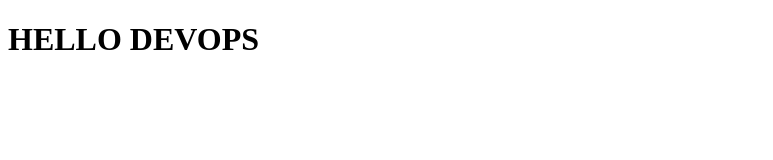
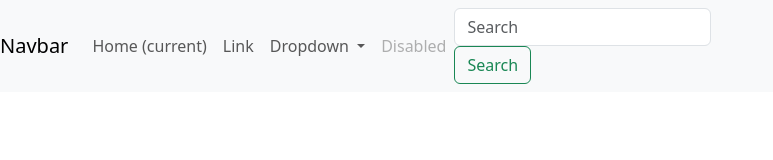
Before and after one commit to marceloalmeida75/devops, a plain HTML site: page index.html in a window 1280 px wide. Shown: the whole page, without its empty margins (0-773 px from the left). Drawn offline with nearby package versions, Linux system fonts and the light colour scheme.

Commit message:
Commit Diogo

```diff
--- a/index.html
+++ b/index.html
@@ -3,9 +3,44 @@
 <head>
     <meta charset="UTF-8">
     <meta name="viewport" content="width=device-width, initial-scale=1.0">
-    <title>DEVOPS</title>
+    <title>Projeto Devops</title>
+    <link href="https://cdn.jsdelivr.net/npm/bootstrap@5.3.3/dist/css/bootstrap.min.css" rel="stylesheet" integrity="sha384-QWTKZyjpPEjISv5WaRU9OFeRpok6YctnYmDr5pNlyT2bRjXh0JMhjY6hW+ALEwIH" crossorigin="anonymous">
 </head>
 <body>
-    <h1>HELLO DEVOPS</h1>
+    <nav class="navbar navbar-expand-lg navbar-light bg-light">
+        <a class="navbar-brand" href="#">Navbar</a>
+        <button class="navbar-toggler" type="button" data-toggle="collapse" data-target="#navbarSupportedContent" aria-controls="navbarSupportedContent" aria-expanded="false" aria-label="Toggle navigation">
+          <span class="navbar-toggler-icon"></span>
+        </button>
+
+        <div class="collapse navbar-collapse" id="navbarSupportedContent">
+          <ul class="navbar-nav mr-auto">
+            <li class="nav-item active">
+              <a class="nav-link" href="#">Home <span class="sr-only">(current)</span></a>
+            </li>
+            <li class="nav-item">
+              <a class="nav-link" href="#">Link</a>
+            </li>
+            <li class="nav-item dropdown">
+              <a class="nav-link dropdown-toggle" href="#" id="navbarDropdown" role="button" data-toggle="dropdown" aria-haspopup="true" aria-expanded="false">
+                Dropdown
+              </a>
+              <div class="dropdown-menu" aria-labelledby="navbarDropdown">
+                <a class="dropdown-item" href="#">Action</a>
+                <a class="dropdown-item" href="#">Another action</a>
+                <div class="dropdown-divider"></div>
+                <a class="dropdown-item" href="#">Something else here</a>
+              </div>
+            </li>
+            <li class="nav-item">
+              <a class="nav-link disabled" href="#">Disabled</a>
+            </li>
+          </ul>
+          <form class="form-inline my-2 my-lg-0">
+            <input class="form-control mr-sm-2" type="search" placeholder="Search" aria-label="Search">
+            <button class="btn btn-outline-success my-2 my-sm-0" type="submit">Search</button>
+          </form>
+        </div>
+      </nav>
 </body>
 </html>
```
Also changed, not shown: 1 other file.
